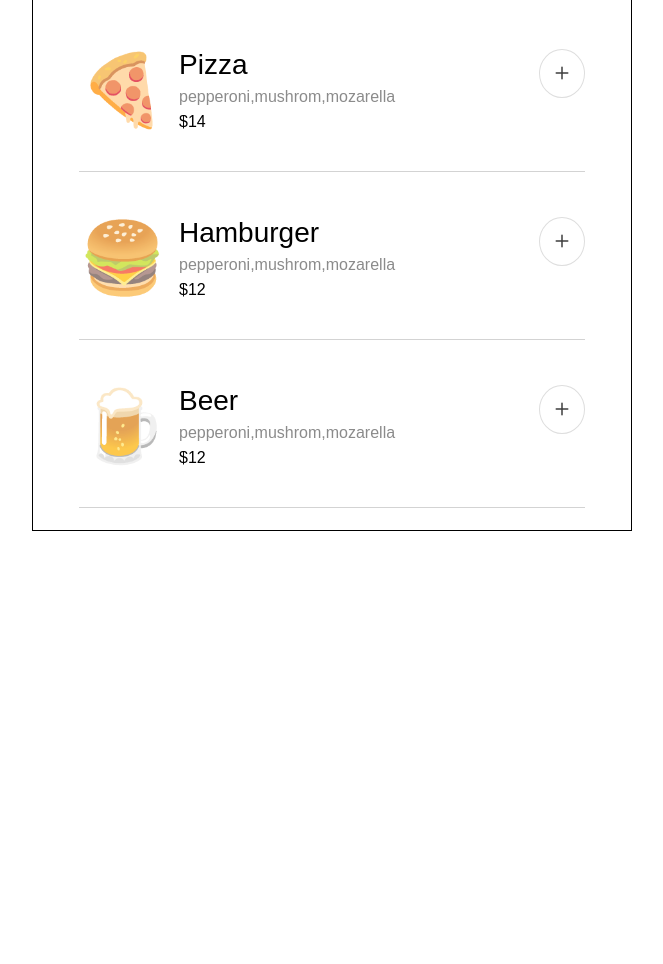
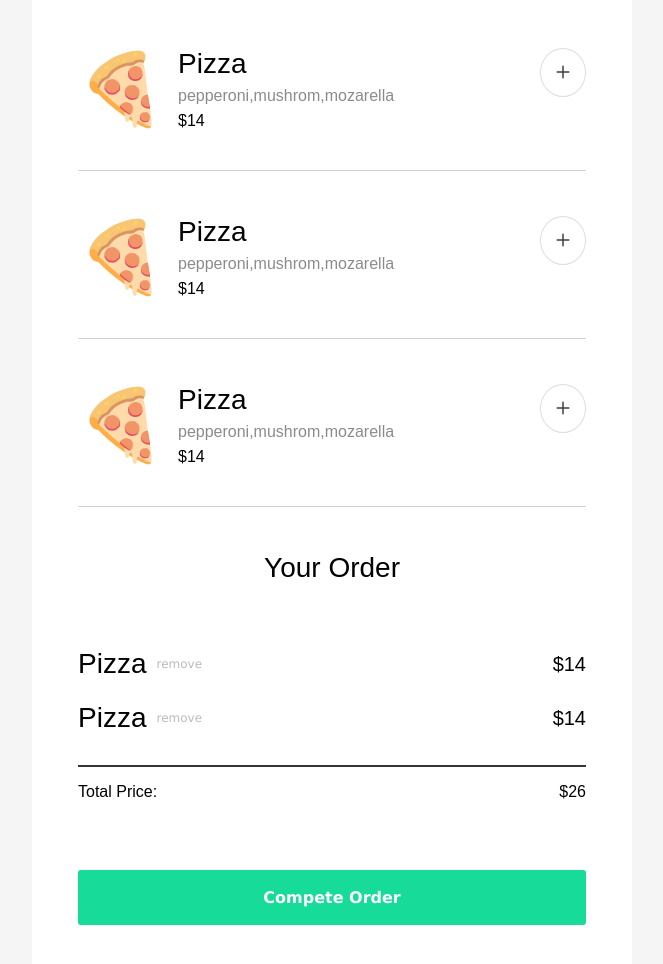
Before and after one commit to erzanthedev/mobile-ordering-app, a website with bundled scripts: page index.html in a window 1280 px wide. Shown: the part 186-1150 px from the top of the page, without its empty margins (308-971 px from the left). Before the commit the page ends 800 px from the top, so only its background shows below. Built offline with nearby package versions, Linux system fonts and the light colour scheme; a web font is replaced by a local one.

Commit message:
added styling and structure to checkout state

```diff
--- a/index.css
+++ b/index.css
@@ -6,7 +6,7 @@ body {
   margin: 0 auto;
   font-family: "Smythe", sans-serif;
   max-width: 600px;
-  border: 1px solid black;
+  background: whitesmoke;
 }
 
 /* Typography */
@@ -39,9 +39,9 @@ header {
 }
 
 /* Menu */
-
 .menu {
   padding: 22px 46px;
+  background-color: white;
 }
 
 .meal {
@@ -96,6 +96,86 @@ header {
   font-size: 1rem;
 }
 
+/* Checkout */
+
+.checkout {
+  text-align: center;
+}
+
+.checkout-title {
+  font-weight: 400;
+  font-size: 1.75rem;
+  margin: 45px 0 64px;
+}
+
+.items-wrapper {
+  display: flex;
+  flex-direction: column;
+  justify-content: center;
+  gap: 22px;
+}
+
+.item {
+  display: flex;
+  align-items: center;
+  gap: 10px;
+}
+
+.item-name {
+  color: #000000;
+  font-weight: 400;
+  font-size: 1.75rem;
+  margin: 0;
+}
+
+.item-price {
+  font-weight: 400;
+  font-size: 1.25rem;
+}
+
+.total {
+  border-top: 2px solid #393333;
+  display: flex;
+  align-items: center;
+  justify-content: space-between;
+  margin-top: 31px;
+}
+
+.total-name {
+  color: #000000;
+}
+
+.complete-order-btn {
+  font-family: "Verdana", sans-serif;
+  font-weight: 700;
+  font-size: 1rem;
+  box-shadow: 0px 1px 2px 0px #0000000d;
+  background-color: #16db99;
+  border-radius: 3px;
+  border: none;
+  color: #fff;
+  width: 100%;
+  padding-block: 18px;
+  margin: 53px 0 32px;
+}
+
+.complete-order-btn:hover {
+  filter: brightness(110%);
+  color: #000;
+}
+
+.complete-order-btn:active {
+  transform: translateY(1.5px);
+}
+
+/* Utility */
 .push-right {
   margin-left: auto;
 }
+
+.remove {
+  font-family: "Verdana", sans-serif;
+  font-weight: 400;
+  font-size: 0.75rem;
+  color: #bbbbbb;
+}
--- a/index.html
+++ b/index.html
@@ -27,7 +27,78 @@
       <h1>Erzan's Diner</h1>
       <p class="diner-motto">The best burgers and pizzas in town</p>
     </header>
-    <main id="menu" class="menu"></main>
+    <main id="menu" class="menu">
+      <!-- Meal -->
+      <div class="meal">
+        <div class="meal-content">
+          <span class="meal-emoji">🍕</span>
+          <div class="meal-info">
+            <h2 class="meal-title">Pizza</h2>
+            <p class="meal-ingredients">pepperoni,mushrom,mozarella</p>
+            <span class="meal-price">$14</span>
+          </div>
+          <button class="add-meal-btn push-right">
+            <i class="fa-solid fa-plus"></i>
+          </button>
+        </div>
+      </div>
+      <!-- Meal -->
+      <div class="meal">
+        <div class="meal-content">
+          <span class="meal-emoji">🍕</span>
+          <div class="meal-info">
+            <h2 class="meal-title">Pizza</h2>
+            <p class="meal-ingredients">pepperoni,mushrom,mozarella</p>
+            <span class="meal-price">$14</span>
+          </div>
+          <button class="add-meal-btn push-right">
+            <i class="fa-solid fa-plus"></i>
+          </button>
+        </div>
+      </div>
+
+      <!-- Meal -->
+      <div class="meal">
+        <div class="meal-content">
+          <span class="meal-emoji">🍕</span>
+          <div class="meal-info">
+            <h2 class="meal-title">Pizza</h2>
+            <p class="meal-ingredients">pepperoni,mushrom,mozarella</p>
+            <span class="meal-price">$14</span>
+          </div>
+          <button class="add-meal-btn push-right">
+            <i class="fa-solid fa-plus"></i>
+          </button>
+        </div>
+      </div>
+      <!-- Checkout -->
+      <section class="checkout">
+        <h3 class="checkout-title">Your Order</h3>
+        <div class="checkout-content">
+          <div class="items-wrapper">
+            <!-- Item 1 -->
+            <div class="item">
+              <p class="item-name">Pizza</p>
+              <span class="remove">remove</span>
+              <span class="item-price push-right">$14</span>
+            </div>
+            <!-- Item 2 -->
+            <div class="item">
+              <p class="item-name">Pizza</p>
+              <span class="remove">remove</span>
+              <span class="item-price push-right">$14</span>
+            </div>
+          </div>
+
+          <!-- Total -->
+          <div class="total">
+            <p class="total-name">Total Price:</p>
+            <span class="total-price">$26</span>
+          </div>
+        </div>
+        <button class="complete-order-btn">Compete Order</button>
+      </section>
+    </main>
     <script type="module" src="./index.js"></script>
   </body>
 </html>
--- a/index.js
+++ b/index.js
@@ -25,7 +25,7 @@ const getMealsHtml = () => {
 };
 
 const render = () => {
-  document.getElementById("menu").innerHTML = getMealsHtml();
+  document.getElementById("menu").innerHTML += getMealsHtml();
 };
 
-render();
+// render();
```
